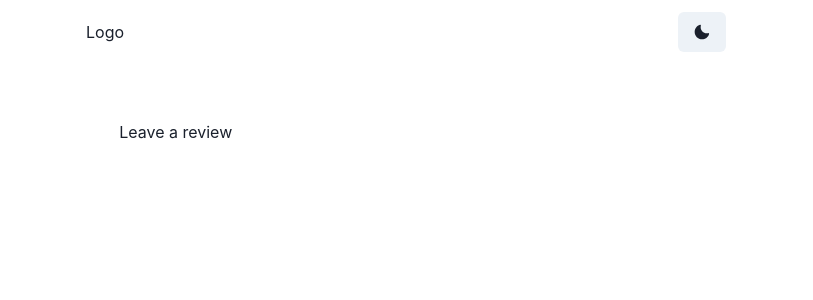
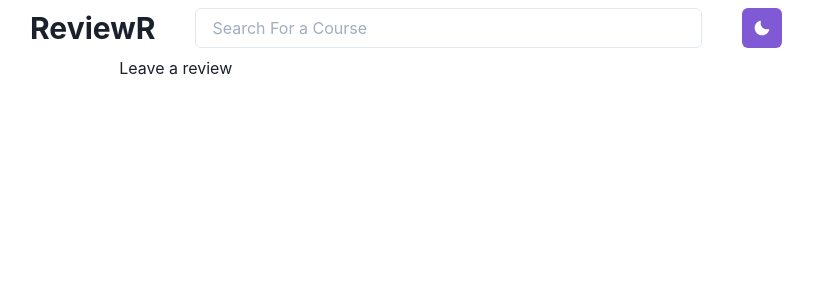
Before and after one commit to dimitri-t/uni-course-reviews, a Next.js app: page / in a window 1280 px wide. Shown: the top 300 px of the page, without its empty margins (234-1047 px from the left). Built offline with nearby package versions, Linux system fonts and the light colour scheme.

Commit message:
Navbar with dark-light mode btn, search bar and logo

```diff
--- a/components/NavBar.js
+++ b/components/NavBar.js
@@ -1,32 +1,39 @@
 import {
   Box,
   Flex,
-  Button,
   Heading,
   useColorModeValue,
-  Stack,
+  Input,
   useColorMode,
   Container,
 } from '@chakra-ui/react';
-import { MoonIcon, SunIcon } from '@chakra-ui/icons';
+import ThemeToggleButton from './ThemeToggleBtn';
 
 export default function NavBar() {
-  const { colorMode, toggleColorMode } = useColorMode();
   return (
-    <>
-      <Box as="nav" bg={useColorModeValue('#ffffff40', '#20202380')} px={80}>
-        <Flex h={16} alignItems={'center'} justifyContent={'space-between'}>
-          <Box>Logo</Box>
+      <Box
+        as="nav"
+        position="fixed"
+        w="100%"
+      >
+        <Container
+          display="flex"
+          p={2}
+          maxW="container.md"
+          wrap="wrap"
+          align="center"
+          justify="space-between"
+          alignItems="center"
+        >
+          <Heading as="h1" size="lg">
+            ReviewR
+          </Heading>
 
-          <Flex alignItems={'center'}>
-            <Stack direction={'row'} spacing={7}>
-              <Button onClick={toggleColorMode}>
-                {colorMode === 'light' ? <MoonIcon /> : <SunIcon />}
-              </Button>
-            </Stack>
-          </Flex>
-        </Flex>
+          <Input mr="10" ml="10" placeholder='Search For a Course' />
+
+          <ThemeToggleButton />
+
+        </Container>
       </Box>
-    </>
   );
 }
--- /dev/null
+++ b/components/ThemeToggleBtn.js
@@ -0,0 +1,29 @@
+import { AnimatePresence, motion } from 'framer-motion'
+import { IconButton, useColorMode, useColorModeValue } from '@chakra-ui/react'
+import { SunIcon, MoonIcon } from '@chakra-ui/icons'
+
+const ThemeToggleButton = () => {
+  const { toggleColorMode } = useColorMode()
+
+  return (
+    <AnimatePresence exitBeforeEnter initial={false}>
+      <motion.div
+        style={{ display: 'inline-block' }}
+        key={useColorModeValue('light', 'dark')}
+        initial={{ y: -20, opacity: 0 }}
+        animate={{ y: 0, opacity: 1 }}
+        exit={{ y: 20, opacity: 0 }}
+        transition={{ duration: 0.2 }}
+      >
+        <IconButton
+          aria-label="Toggle theme"
+          colorScheme={useColorModeValue('purple', 'orange')}
+          icon={useColorModeValue(<MoonIcon />, <SunIcon />)}
+          onClick={toggleColorMode}
+        ></IconButton>
+      </motion.div>
+    </AnimatePresence>
+  )
+}
+
+export default ThemeToggleButton
--- a/package.json
+++ b/package.json
@@ -25,6 +25,7 @@
   "dependencies": {
     "@chakra-ui/icons": "^1.1.1",
     "@chakra-ui/react": "^1.7.3",
+    "framer-motion": "^5.5.5",
     "next": "latest",
     "react": "^17.0.2",
     "react-dom": "^17.0.2"
```
Also changed, not shown: 1 other file (tests, documents, lock files or other folders).
